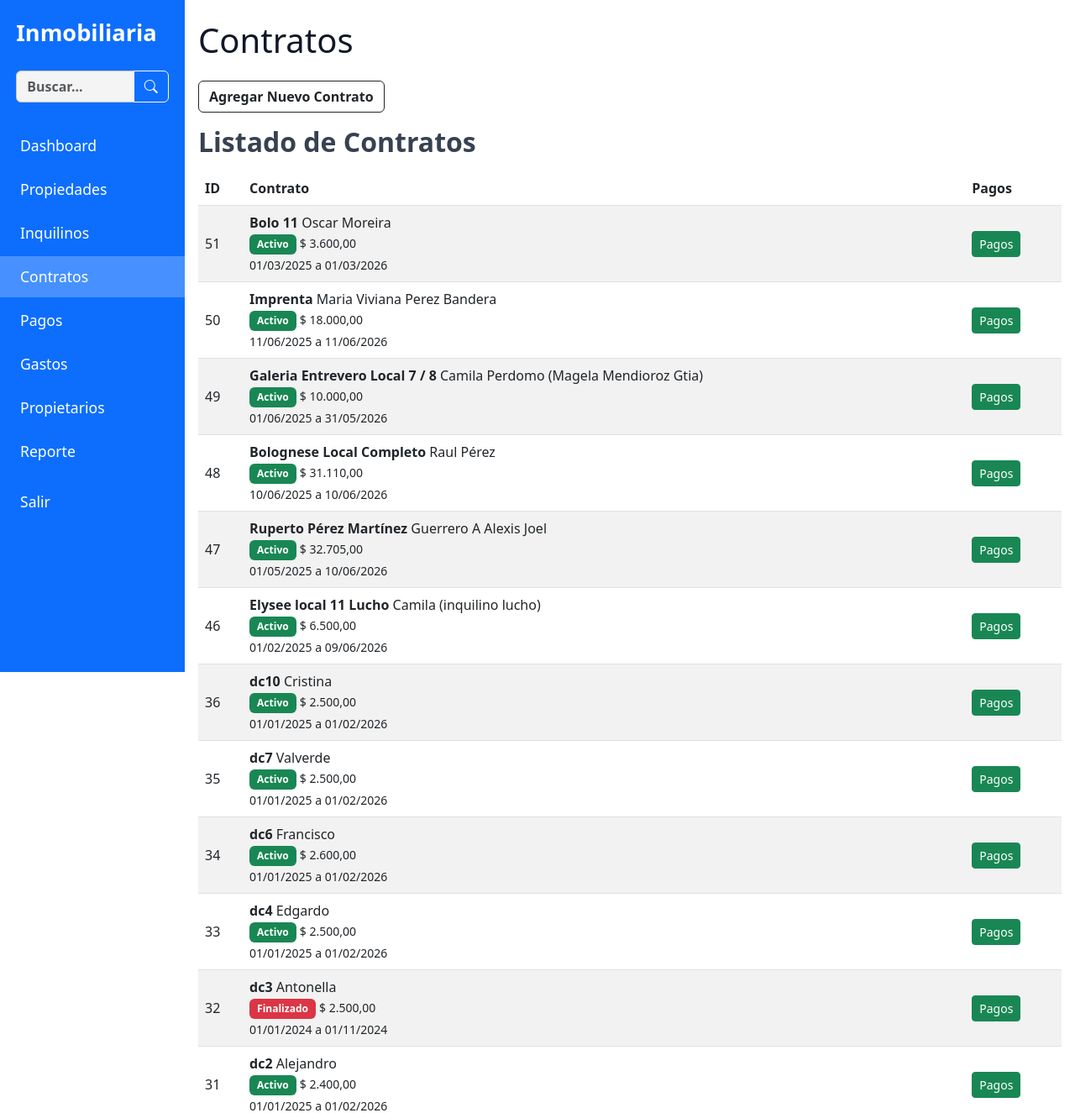
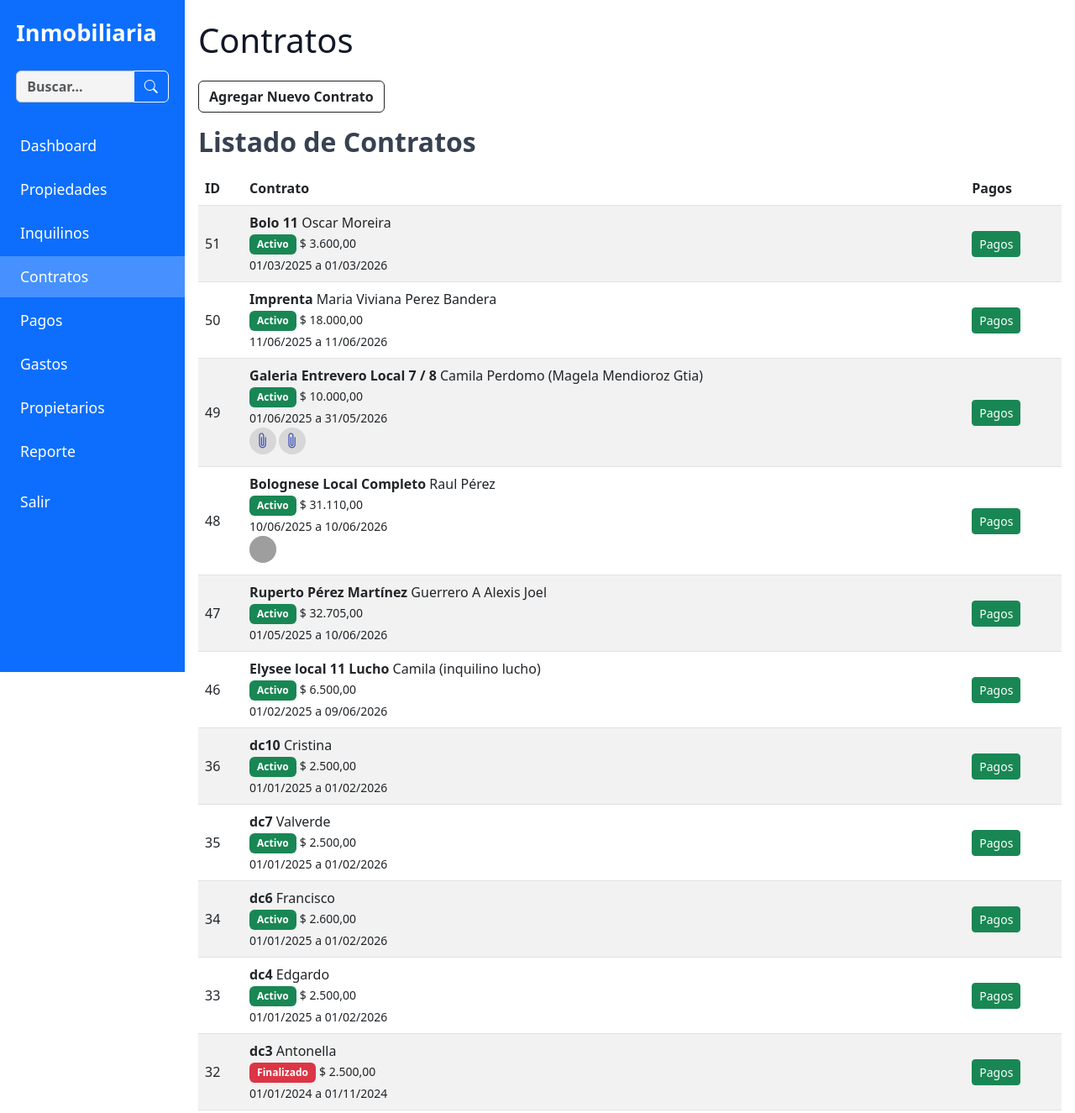
Before and after one commit to luchopb/rentflow, a PHP site: page /contratos.php in a window 1280 px wide. Shown: the top 1325 px of the page at 84% size. Run offline with PHP 8.4, Linux system fonts and the light colour scheme; a user stored in the database is signed in; data comes from the database, SQL or seed files in the repository; grey boxes are pictures that could not be loaded.

Commit message:
Viste previa adjuntos

```diff
--- a/rentflow_mini/contratos.php
+++ b/rentflow_mini/contratos.php
@@ -361,7 +361,24 @@ include 'includes/header_nav.php';
                         <nobr>$ <?= number_format($c['importe'], 2, ",", ".") ?></nobr><br>
                         <?= date('d/m/Y', strtotime($c['fecha_inicio'])) ?> a <?= date('d/m/Y', strtotime($c['fecha_fin'])) ?>
                       </small>
-                    </a>
+                    </a><br>
+                    <?php
+                    $docs = [];
+                    if (!empty($c['documentos'])) {
+                      $docs = json_decode($c['documentos'], true);
+                      if (!is_array($docs)) $docs = [];
+                    }
+                    foreach ($docs as $doc) {
+                      $ext = strtolower(pathinfo($doc, PATHINFO_EXTENSION));
+                      if (in_array($ext, ['jpg', 'jpeg', 'png', 'gif'])) {
+                        echo '<a href="uploads/' . htmlspecialchars($doc) . '" target="_blank" class="vista-previa">';
+                        echo '<img src="uploads/' . htmlspecialchars($doc) . '" alt="img">';
+                        echo '</a>';
+                      } else {
+                        echo '<a href="uploads/' . htmlspecialchars($doc) . '" target="_blank" title="Ver documento" class="vista-previa"><i class="bi bi-paperclip"></i></a>';
+                      }
+                    }
+                    ?>
                   </td>
                   <td>
                     <a href="pagos.php?contrato_id=<?= intval($c['id']) ?>" class="btn btn-sm btn-success">Pagos</a>
--- a/rentflow_mini/includes/styles.css
+++ b/rentflow_mini/includes/styles.css
@@ -88,9 +88,9 @@ a.nav-link.active {
     height: 50px;
     overflow: hidden;
     display: flex;
+    background: #bfbfbf;
     align-items: center;
     justify-content: center;
-    background: #bfbfbf;
 }
 
 .rounded-circle img {
@@ -102,6 +102,31 @@ a.nav-link.active {
 .rounded-circle i {
     font-size: 1.5rem;
     color: #ffffff;
+}
+
+.vista-previa {
+    display: inline-block;
+    overflow: hidden;
+    width:32px;
+    height:32px;
+    object-fit:cover;
+    border-radius:50%;
+    /* border:1px solid #ccc; */
+    background-color: #d7d7d7;
+    margin-right: 3px;
+}
+
+.vista-previa img {
+    width: 100%;
+    height: 100%;
+    object-fit: cover;
+}
+
+.vista-previa i {
+    font-size: 1.2rem;
+    color: #3F51B5;
+    padding: 1px 6px;
+    display: block;
 }
 
 /* Menú inferior mobile */
```
Also changed, not shown: rentflow_mini/inquilinos.php (+20 -1 lines).
